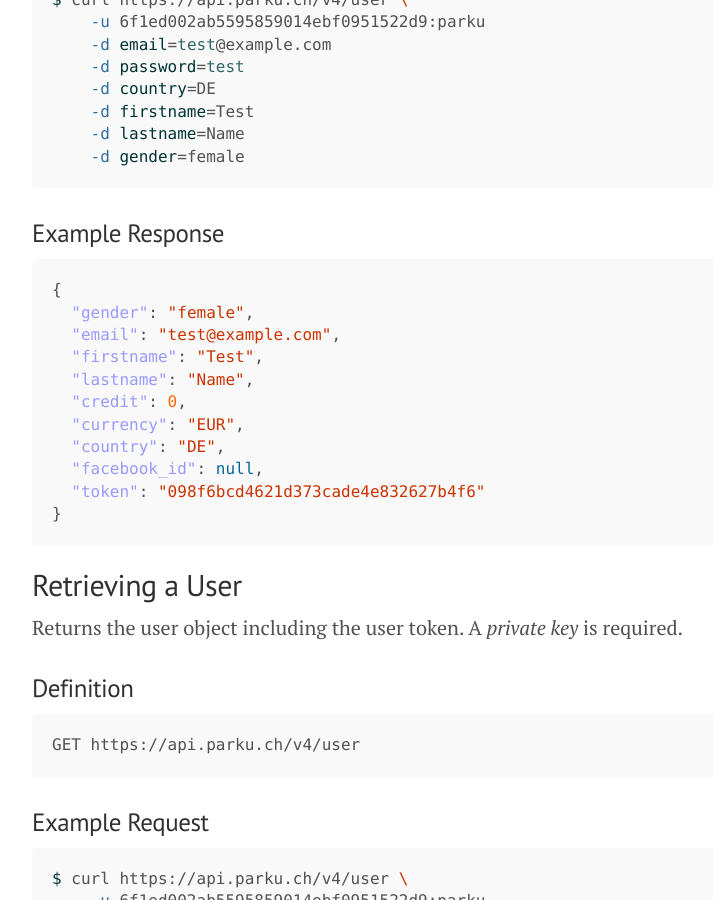
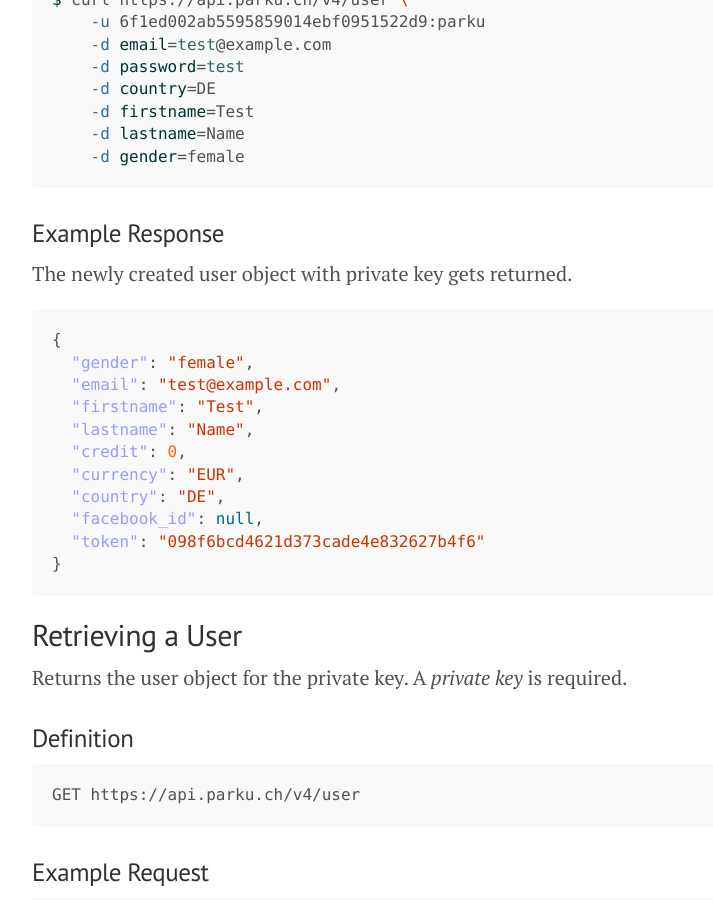
Before and after one commit to parku/docs, a Jekyll site: the page built from api/user.md, in a window 1280 px wide and 900 px high, scrolled down 767 px. Shown: the whole window, without its empty margins (248-961 px from the left). Built offline with Jekyll 4.4.1, drawn with Linux system fonts in a browser that asks for light colours; Markdown is read by kramdown in place of the engine named in the settings.

Commit message:
COmments.

````diff
--- a/api/user.md
+++ b/api/user.md
@@ -39,6 +39,8 @@
 
 ### Example Response
 
+The newly created user object with private key gets returned.
+
 ```json
 {
   "gender": "female",
@@ -56,7 +58,7 @@
 
 ## Retrieving a User
 
-Returns the user object including the user token. A _private key_ is required.
+Returns the user object for the private key. A _private key_ is required.
 
 ### Definition
 
````
